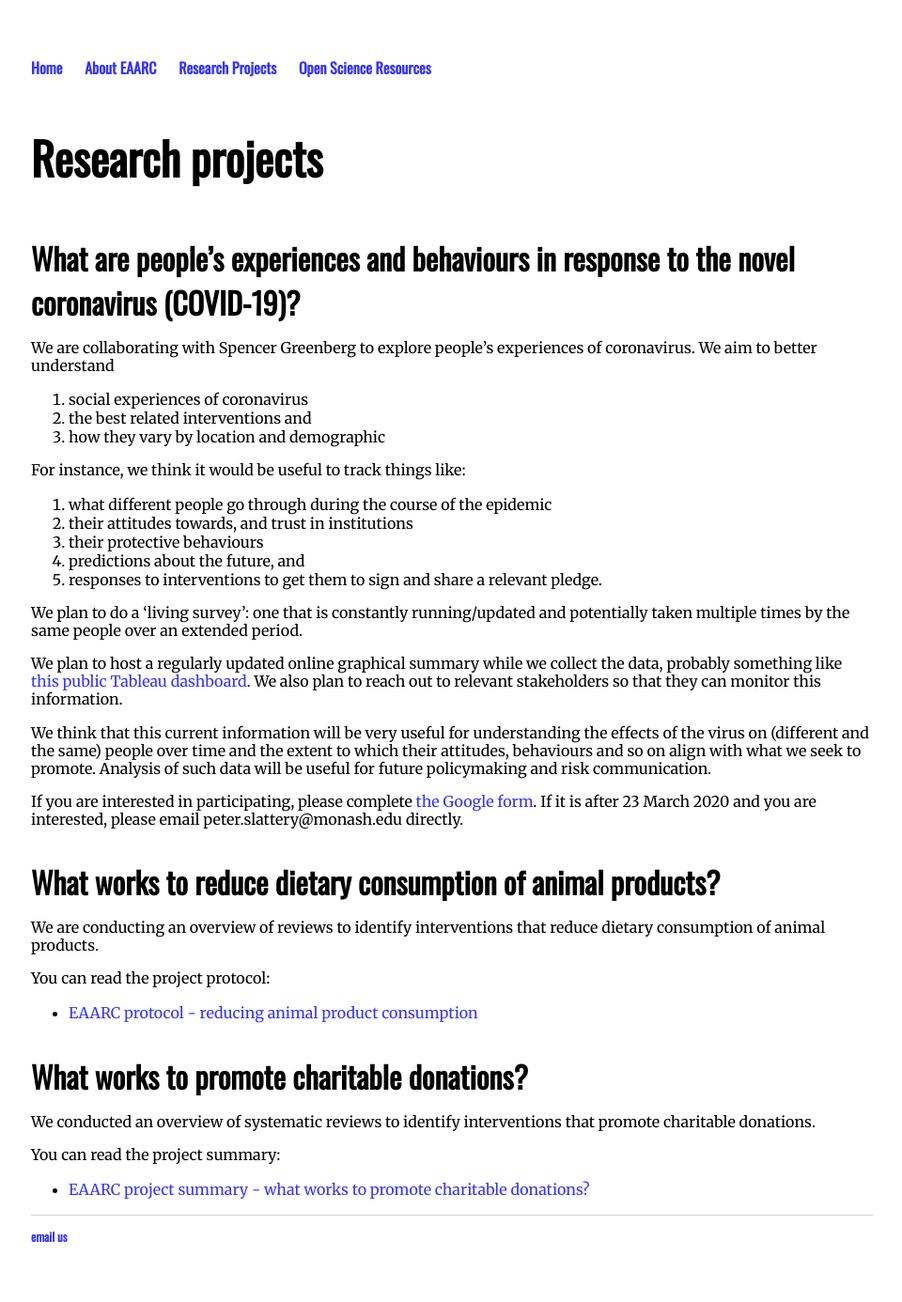
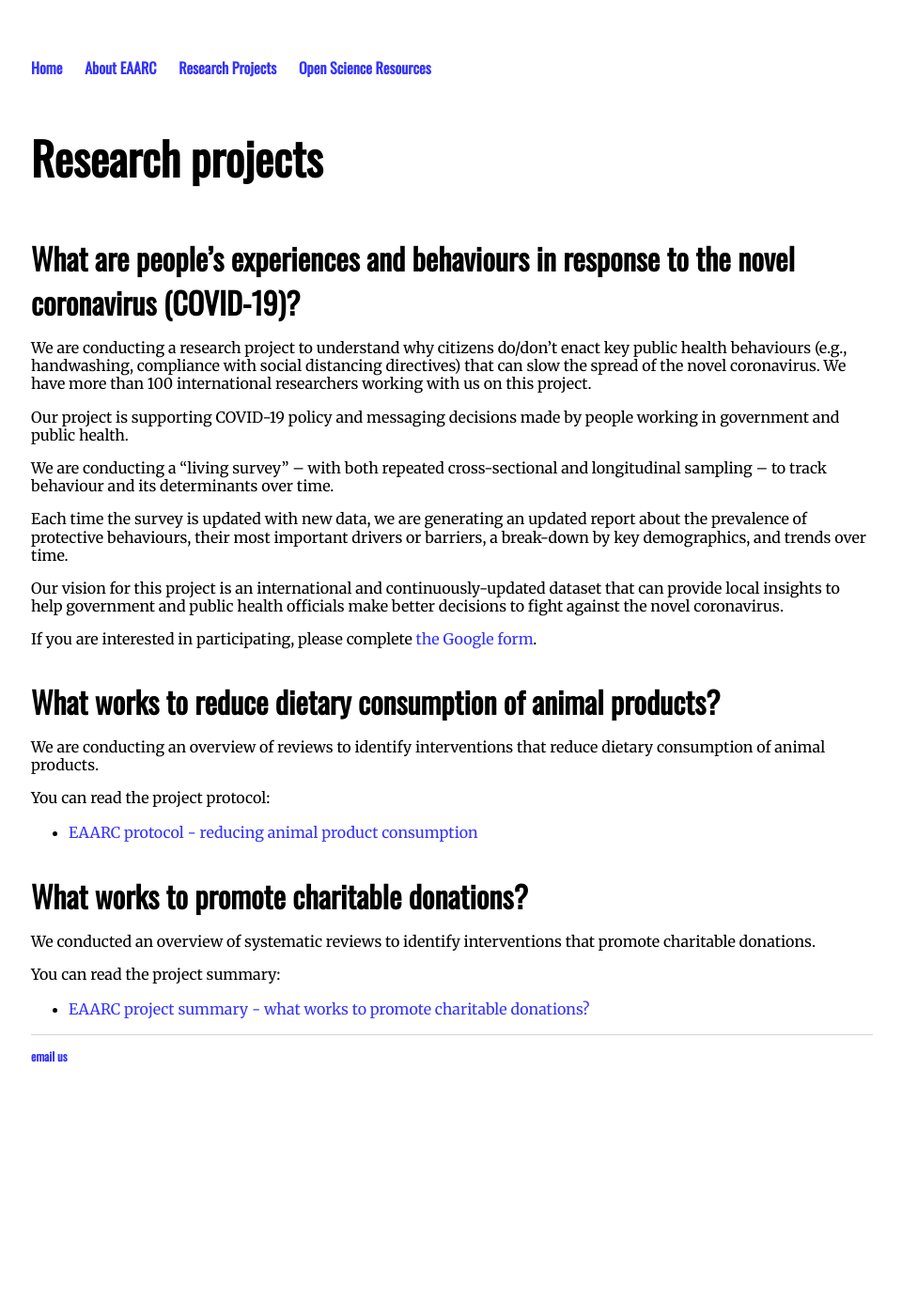
Before and after one commit to aksaeri/scrub, a Jekyll site: the page built from pages/research.md, in a window 1280 px wide. Shown: the whole page at 94% size, without its empty margins (159-1119 px from the left). Built offline with Jekyll 4.4.1, drawn with Linux system fonts in a browser that asks for light colours; after the commit the page ends 1194 px from its top, so only the background shows below that.

Commit message:
Update research.md

```diff
--- a/pages/research.md
+++ b/pages/research.md
@@ -8,28 +8,17 @@ description: EAARC projects
 
 ## What are people's experiences and behaviours in response to the novel coronavirus (COVID-19)?
 
-We are collaborating with Spencer Greenberg to explore people's experiences of coronavirus. We aim to better understand
+We are conducting a research project to understand why citizens do/don’t enact key public health behaviours (e.g., handwashing, compliance with social distancing directives) that can slow the spread of the novel coronavirus. We have more than 100 international researchers working with us on this project.
 
-1. social experiences of coronavirus
-2. the best related interventions and
-3. how they vary by location and demographic
+Our project is supporting COVID-19 policy and messaging decisions made by people working in government and public health.
 
-For instance, we think it would be useful to track things like:
+We are conducting a “living survey” -- with both repeated cross-sectional and longitudinal sampling -- to track behaviour and its determinants over time.
 
-1. what different people go through during the course of the epidemic
-2. their attitudes towards, and trust in institutions
-3. their protective behaviours
-4. predictions about the future, and
-5. responses to interventions to get them to sign and share a relevant pledge.
+Each time the survey is updated with new data, we are generating an updated report about the prevalence of protective behaviours, their most important drivers or barriers, a break-down by key demographics, and trends over time.
 
-We plan to do a 'living survey': one that is constantly running/updated and potentially taken multiple times by the same people over an extended period.
+Our vision for this project is an international and continuously-updated dataset that can provide local insights to help government and public health officials make better decisions to fight against the novel coronavirus.
 
-We plan to host a regularly updated online graphical summary while we collect the data, probably something like [this public Tableau dashboard](https://public.tableau.com/en-us/gallery/meningitis-progress-tracker?tab=featured&topic=capability-maps
-). We also plan to reach out to relevant stakeholders so that they can monitor this information.
-
-We think that this current information will be very useful for understanding the effects of the virus on (different and the same) people over time and the extent to which their attitudes, behaviours and so on align with what we seek to promote. Analysis of such data will be useful for future policymaking and risk communication.
-
-If you are interested in participating, please complete [the Google form](https://forms.gle/ZA8ZQCU2aGYS31QJA). If it is after 23 March 2020 and you are interested, please email peter.slattery@monash.edu directly.
+If you are interested in participating, please complete [the Google form](https://forms.gle/ZA8ZQCU2aGYS31QJA).
 
 ## What works to reduce dietary consumption of animal products?
 
```
